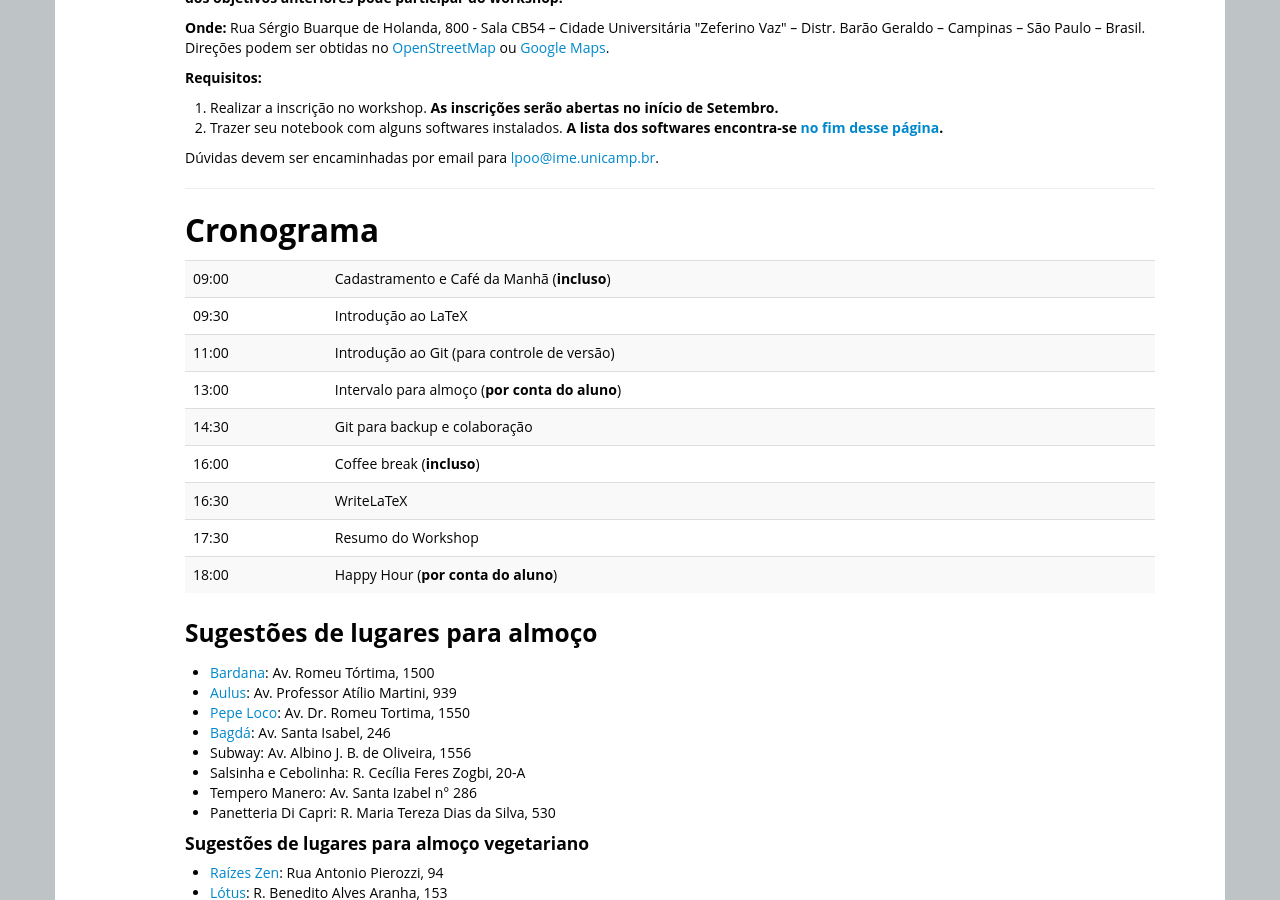
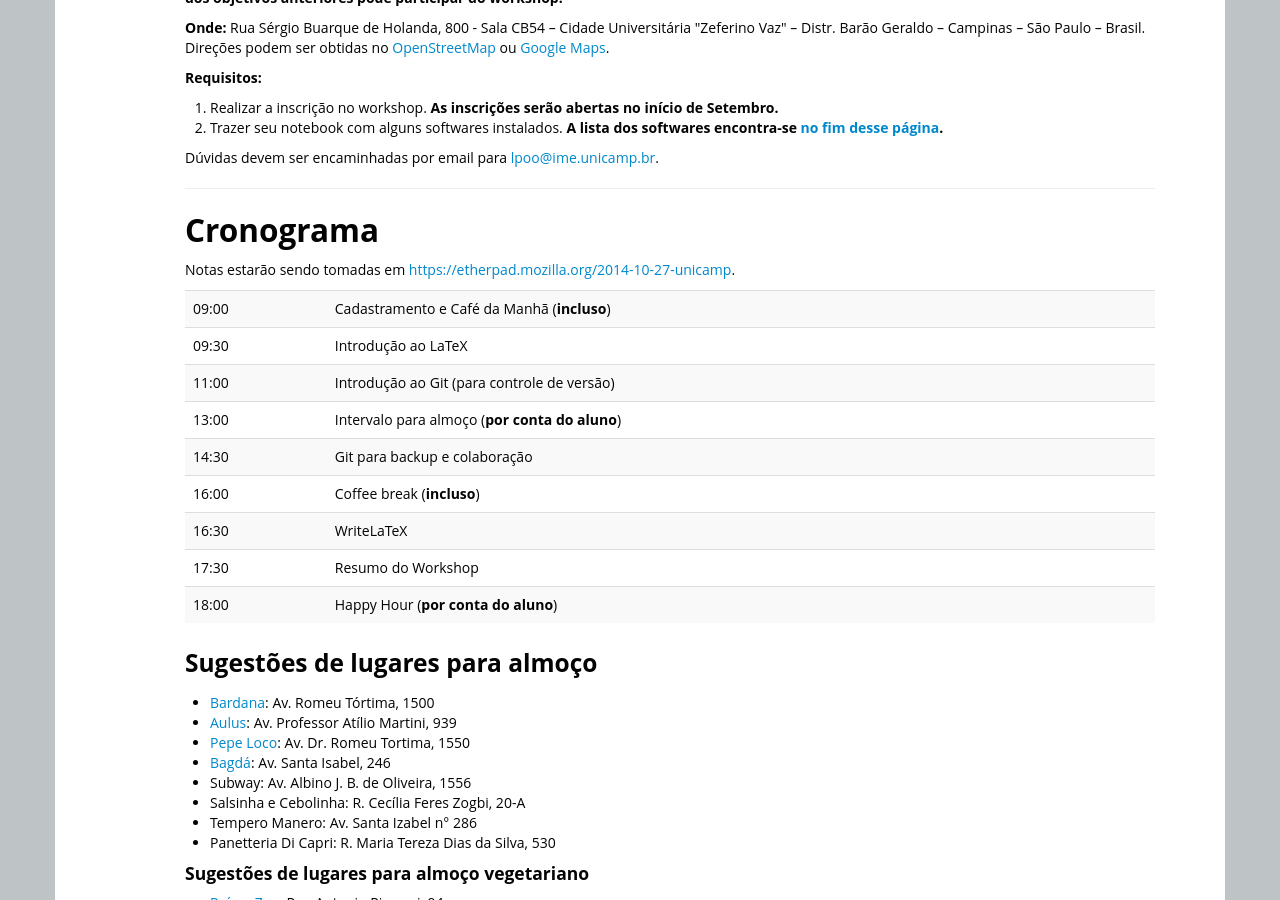
Before and after one commit to lpoo/workshop-2014-09-20-latex, a Jekyll site: the page built from index.html, in a window 1280 px wide and 900 px high, scrolled down 975 px. Built offline with Jekyll 4.4.1, drawn with Linux system fonts in a browser that asks for light colours.

Commit message:
Adicionado PAD

```diff
--- a/index.html
+++ b/index.html
@@ -70,6 +70,9 @@ eventbrite: 12894581039
 <hr/>
 
 <h2>Cronograma</h2>
+
+<p>Notas estarão sendo tomadas em
+<a href="https://etherpad.mozilla.org/2014-10-27-unicamp">https://etherpad.mozilla.org/2014-10-27-unicamp</a>.</p>
 
 <table class="table table-striped">
   <tr> <td>09:00</td> <td>Cadastramento e Café da Manhã
```
